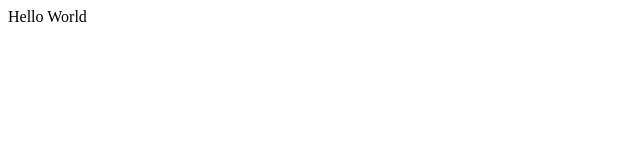
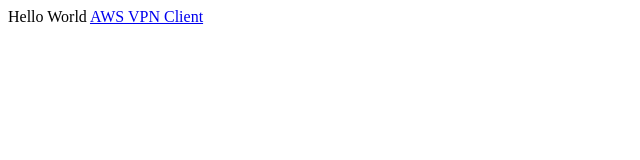
Before and after one commit to urajendran/urajendran.github.io, a plain HTML site: page index.html in a window 1280 px wide. Shown: the whole page, without its empty margins (0-640 px from the left). Drawn offline with Linux system fonts and the light colour scheme.

Commit message:
Added link for AWS VPN client

```diff
--- a/index.html
+++ b/index.html
@@ -5,5 +5,6 @@
 	<body>
 
 Hello World
+        <a href="AWS_VPN_Client.msi">AWS VPN Client</a>
 	</body>
 </html>
```
